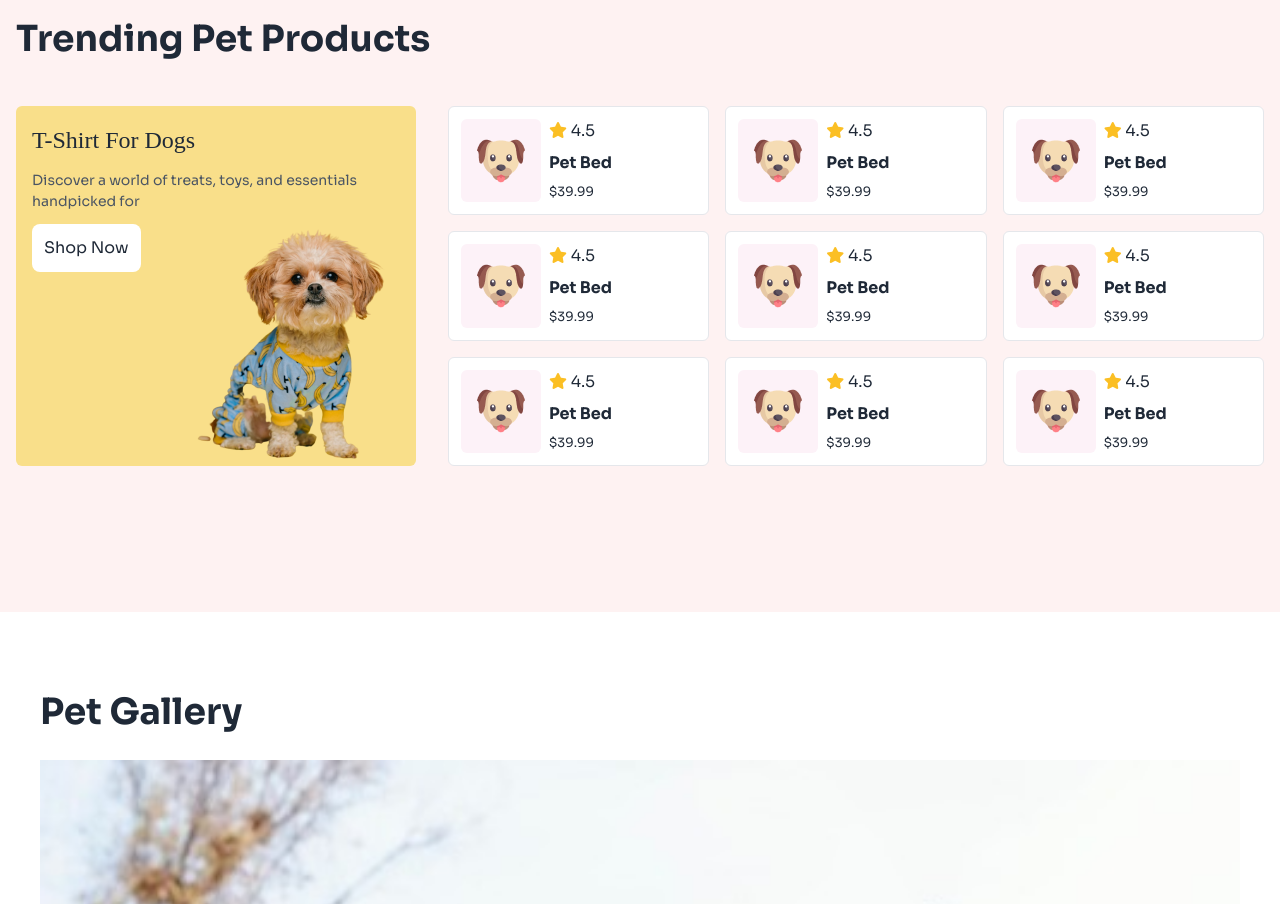
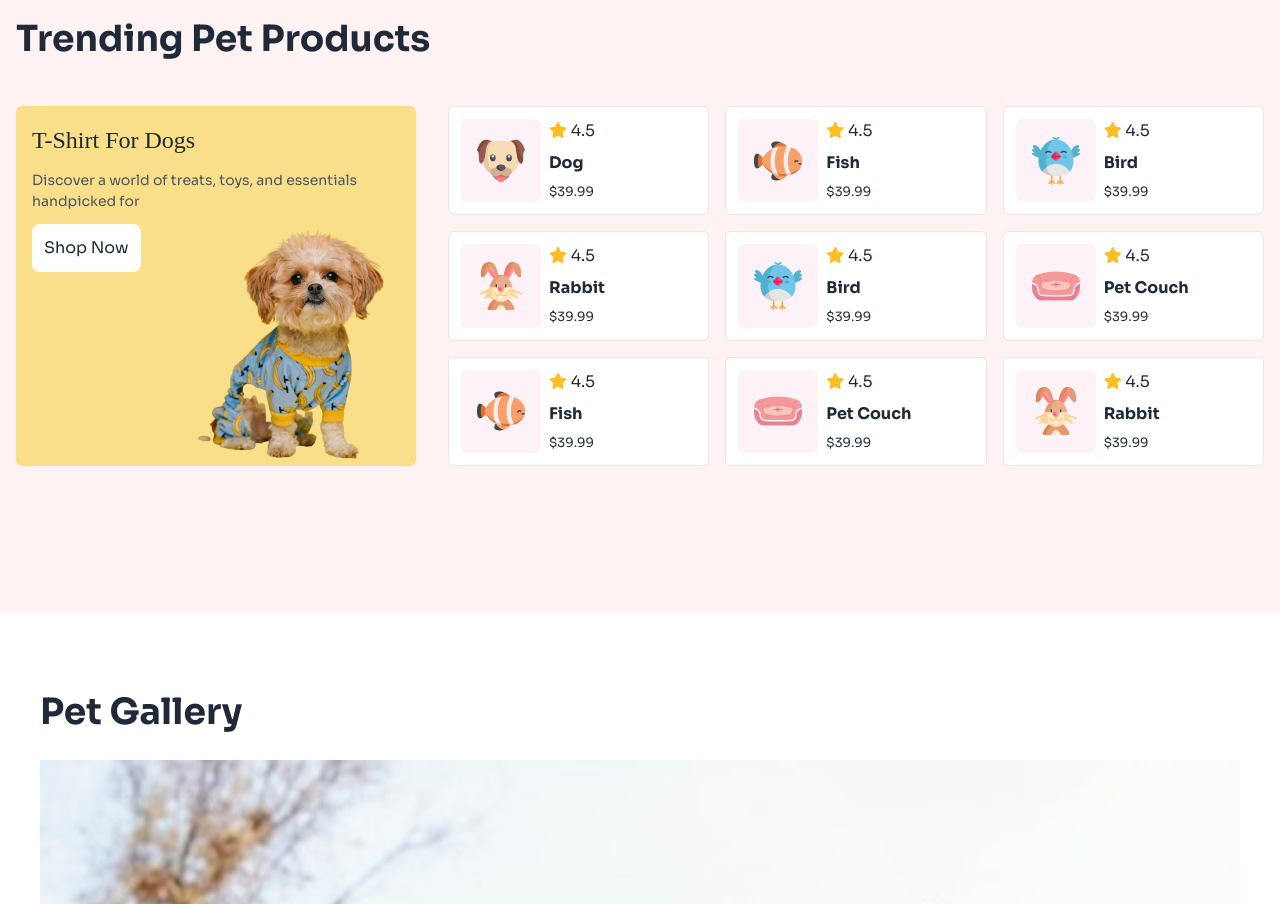
Before and after one commit to Creator-Shawon/assignment-03-cat-pet, a plain HTML site: page index.html in a window 1280 px wide. Shown: the part 1420-2324 px from the top of the page. Drawn offline with nearby package versions, Linux system fonts and the light colour scheme; a web font is replaced by a local one.

Commit message:
all section updtaed

```diff
--- a/index.html
+++ b/index.html
@@ -188,7 +188,7 @@
                                     <i class="fa-solid fa-star text-amber-400"></i>
                                     <span>4.5</span>
                                 </div>
-                                <h3 class="text-[1rem] font-bold">Pet Bed</h3>
+                                <h3 class="text-[1rem] font-bold">Dog</h3>
                                 <p class="text-[.8rem]">$39.99</p>
                             </div>
                         </div>
@@ -196,14 +196,14 @@
                         <div
                             class="bg-white rounded-md p-3 flex gap-2 items-center justify-start border border-gray-200">
                             <div class="bg-pink-50 flex items-center justify-center w-[80px] h-full rounded-md">
-                                <img src="./assets/dog-cartoon.png" alt="">
+                                <img src="./assets/fish-cartoon.png" alt="">
                             </div>
                             <div class="flex flex-col gap-2 items-start">
                                 <div>
                                     <i class="fa-solid fa-star text-amber-400"></i>
                                     <span>4.5</span>
                                 </div>
-                                <h3 class="text-[1rem] font-bold">Pet Bed</h3>
+                                <h3 class="text-[1rem] font-bold">Fish</h3>
                                 <p class="text-[.8rem]">$39.99</p>
                             </div>
                         </div>
@@ -211,14 +211,14 @@
                         <div
                             class="bg-white rounded-md p-3 flex gap-2 items-center justify-start border border-gray-200">
                             <div class="bg-pink-50 flex items-center justify-center w-[80px] h-full rounded-md">
-                                <img src="./assets/dog-cartoon.png" alt="">
+                                <img src="./assets/bird-cartoon.png" alt="">
                             </div>
                             <div class="flex flex-col gap-2 items-start">
                                 <div>
                                     <i class="fa-solid fa-star text-amber-400"></i>
                                     <span>4.5</span>
                                 </div>
-                                <h3 class="text-[1rem] font-bold">Pet Bed</h3>
+                                <h3 class="text-[1rem] font-bold">Bird</h3>
                                 <p class="text-[.8rem]">$39.99</p>
                             </div>
                         </div>
@@ -226,14 +226,14 @@
                         <div
                             class="bg-white rounded-md p-3 flex gap-2 items-center justify-start border border-gray-200">
                             <div class="bg-pink-50 flex items-center justify-center w-[80px] h-full rounded-md">
-                                <img src="./assets/dog-cartoon.png" alt="">
+                                <img src="./assets/rabbit-cartoon.png" alt="">
                             </div>
                             <div class="flex flex-col gap-2 items-start">
                                 <div>
                                     <i class="fa-solid fa-star text-amber-400"></i>
                                     <span>4.5</span>
                                 </div>
-                                <h3 class="text-[1rem] font-bold">Pet Bed</h3>
+                                <h3 class="text-[1rem] font-bold">Rabbit</h3>
                                 <p class="text-[.8rem]">$39.99</p>
                             </div>
                         </div>
@@ -241,14 +241,14 @@
                         <div
                             class="bg-white rounded-md p-3 flex gap-2 items-center justify-start border border-gray-200">
                             <div class="bg-pink-50 flex items-center justify-center w-[80px] h-full rounded-md">
-                                <img src="./assets/dog-cartoon.png" alt="">
+                                <img src="./assets/bird-cartoon.png" alt="">
                             </div>
                             <div class="flex flex-col gap-2 items-start">
                                 <div>
                                     <i class="fa-solid fa-star text-amber-400"></i>
                                     <span>4.5</span>
                                 </div>
-                                <h3 class="text-[1rem] font-bold">Pet Bed</h3>
+                                <h3 class="text-[1rem] font-bold">Bird</h3>
                                 <p class="text-[.8rem]">$39.99</p>
                             </div>
                         </div>
@@ -256,14 +256,14 @@
                         <div
                             class="bg-white rounded-md p-3 flex gap-2 items-center justify-start border border-gray-200">
                             <div class="bg-pink-50 flex items-center justify-center w-[80px] h-full rounded-md">
-                                <img src="./assets/dog-cartoon.png" alt="">
+                                <img src="./assets/pet-couch.png" alt="">
                             </div>
                             <div class="flex flex-col gap-2 items-start">
                                 <div>
                                     <i class="fa-solid fa-star text-amber-400"></i>
                                     <span>4.5</span>
                                 </div>
-                                <h3 class="text-[1rem] font-bold">Pet Bed</h3>
+                                <h3 class="text-[1rem] font-bold">Pet Couch</h3>
                                 <p class="text-[.8rem]">$39.99</p>
                             </div>
                         </div>
@@ -271,14 +271,14 @@
                         <div
                             class="bg-white rounded-md p-3 flex gap-2 items-center justify-start border border-gray-200">
                             <div class="bg-pink-50 flex items-center justify-center w-[80px] h-full rounded-md">
-                                <img src="./assets/dog-cartoon.png" alt="">
+                                <img src="./assets/fish-cartoon.png" alt="">
                             </div>
                             <div class="flex flex-col gap-2 items-start">
                                 <div>
                                     <i class="fa-solid fa-star text-amber-400"></i>
                                     <span>4.5</span>
                                 </div>
-                                <h3 class="text-[1rem] font-bold">Pet Bed</h3>
+                                <h3 class="text-[1rem] font-bold">Fish</h3>
                                 <p class="text-[.8rem]">$39.99</p>
                             </div>
                         </div>
@@ -286,14 +286,14 @@
                         <div
                             class="bg-white rounded-md p-3 flex gap-2 items-center justify-start border border-gray-200">
                             <div class="bg-pink-50 flex items-center justify-center w-[80px] h-full rounded-md">
-                                <img src="./assets/dog-cartoon.png" alt="">
+                                <img src="./assets/pet-couch.png" alt="">
                             </div>
                             <div class="flex flex-col gap-2 items-start">
                                 <div>
                                     <i class="fa-solid fa-star text-amber-400"></i>
                                     <span>4.5</span>
                                 </div>
-                                <h3 class="text-[1rem] font-bold">Pet Bed</h3>
+                                <h3 class="text-[1rem] font-bold">Pet Couch</h3>
                                 <p class="text-[.8rem]">$39.99</p>
                             </div>
                         </div>
@@ -301,14 +301,14 @@
                         <div
                             class="bg-white rounded-md p-3 gap-2 items-center justify-start border border-gray-200 hidden lg:flex">
                             <div class="bg-pink-50 flex items-center justify-center w-[80px] h-full rounded-md">
-                                <img src="./assets/dog-cartoon.png" alt="">
+                                <img src="./assets/rabbit-cartoon.png" alt="">
                             </div>
                             <div class="flex flex-col gap-2 items-start">
                                 <div>
                                     <i class="fa-solid fa-star text-amber-400"></i>
                                     <span>4.5</span>
                                 </div>
-                                <h3 class="text-[1rem] font-bold">Pet Bed</h3>
+                                <h3 class="text-[1rem] font-bold">Rabbit</h3>
                                 <p class="text-[.8rem]">$39.99</p>
                             </div>
                         </div>
```
